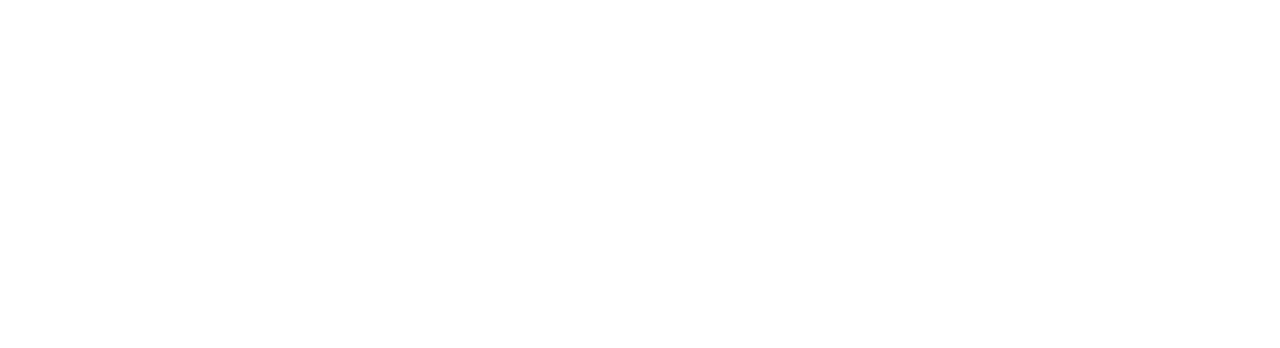
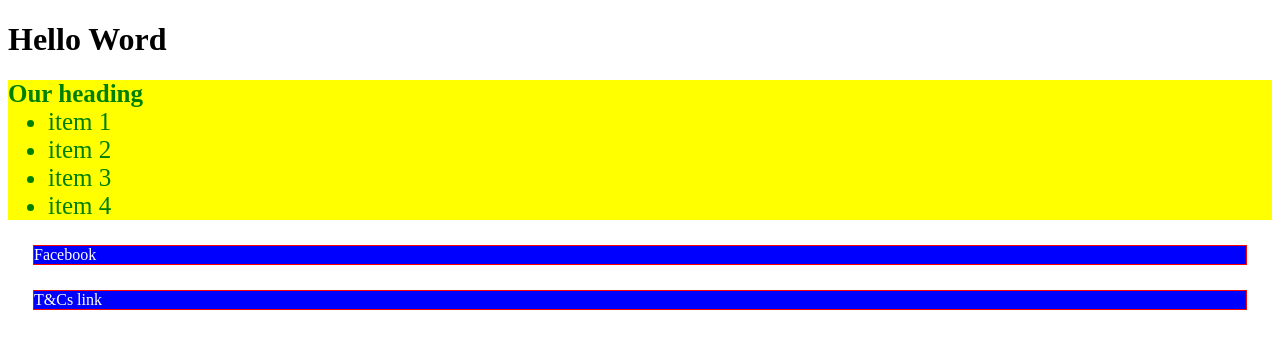
Before and after one commit to xolaCS/Intro-to-Web-Sept-2021, a plain HTML site: page index.html in a window 1280 px wide. Drawn offline with Linux system fonts and the light colour scheme.

Commit message:
Add semantic and non semantic elements

```diff
--- a/index.html
+++ b/index.html
@@ -1,12 +1,55 @@
 <!DOCTYPE html>
 <html lang="en">
+
 <head>
     <meta charset="UTF-8">
     <meta http-equiv="X-UA-Compatible" content="IE=edge">
     <meta name="viewport" content="width=device-width, initial-scale=1.0">
     <title>Box Model and Page layout with float</title>
+
+    <link rel="stylesheet" href="./static/customStyles.css">
+
+    <!-- <style>
+
+    </style> -->
+
 </head>
-<body>
+
+<body  >
+
+    <header>
+
+        <h1>
+            Hello Word
+        </h1>
+
+        <!-- Navigation Elements -->
+
+    </header>
+
+    <main style="background-color: yellow;">
+        <h2 class="fontColourGreen" style="margin: 0px">
+            Our heading
+        </h2>
+
+        <ul class="fontColourGreen" style="margin: 0px">
+            <li>item 1</li>
+            <li>item 2</li>
+            <li>item 3</li>
+            <li>item 4</li>
+        </ul>
+    </main>
+
+
+    <footer>
+
+    <p>Facebook</p>
+    <p>T&Cs link </p>
+
+    </footer>
+
+
 
 </body>
+
 </html>
--- /dev/null
+++ b/static/customStyles.css
@@ -0,0 +1,28 @@
+p {
+    /* padding: 10px;
+   border-style: double;
+   border-color: #064fad;
+   border-width: 20px; */
+    background-color: blue;
+    color: white;
+    border: 1px solid red;
+    /* margin: 25px 25px;   */
+    margin-left: 25px;
+    margin-top: 25px;
+    margin-right: 25px;
+    margin-bottom: 25px;
+}
+
+/* h2 {
+    color: green;
+}
+
+li {
+    color: green;
+} */
+
+.fontColourGreen {
+    color: green;
+    font-size: 25px;
+    background-color: yellow;
+}
```
Also changed, not shown: notes.txt.
